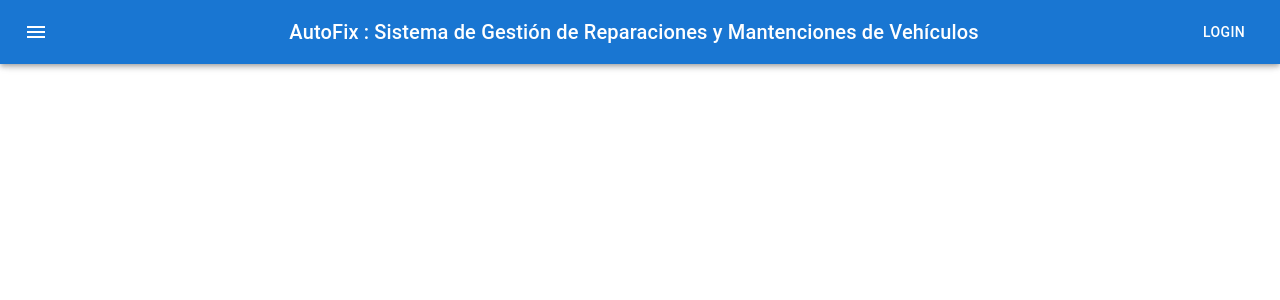
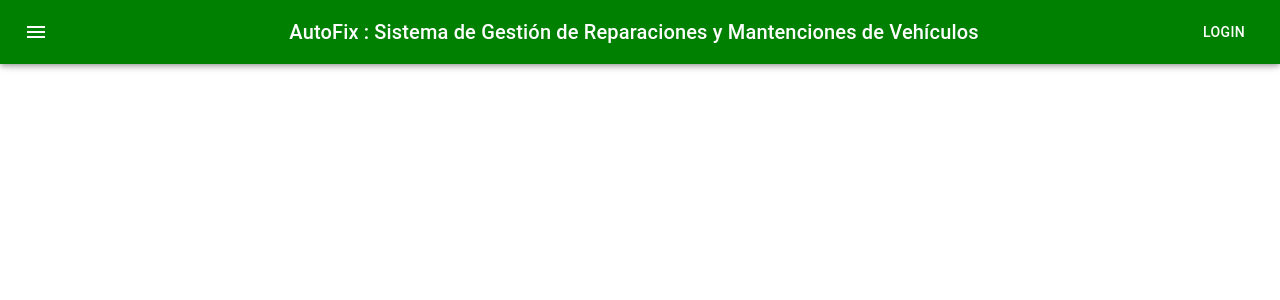
Before and after one commit to JaimeRiquelme/Tingeso_Entrega_1, a React (Vite) app in the folder landing/AutoFixFront/: page / in a window 1280 px wide. Shown: the top 300 px of the page. Built offline with nearby package versions, Linux system fonts and the light colour scheme.

Commit message:
Cambio Color navbar

```diff
--- a/landing/AutoFixFront/src/components/Navbar.jsx
+++ b/landing/AutoFixFront/src/components/Navbar.jsx
@@ -18,7 +18,7 @@
 
   return (
     <Box sx={{ flexGrow: 1 }}>
-      <AppBar position="fixed">
+      <AppBar position="fixed" sx={{ backgroundColor: 'green' }}>
         <Toolbar>
           <IconButton
             size="large"
```
